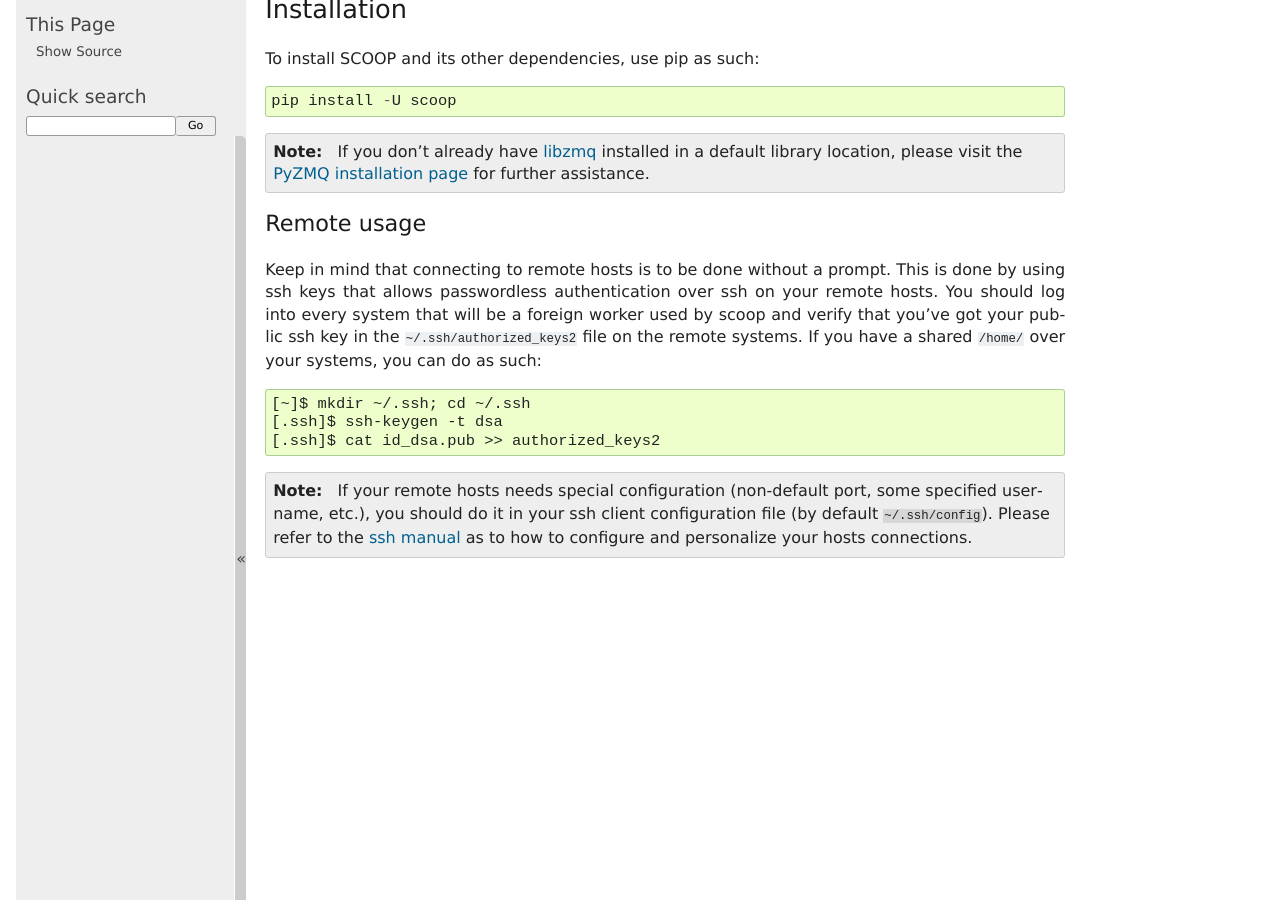
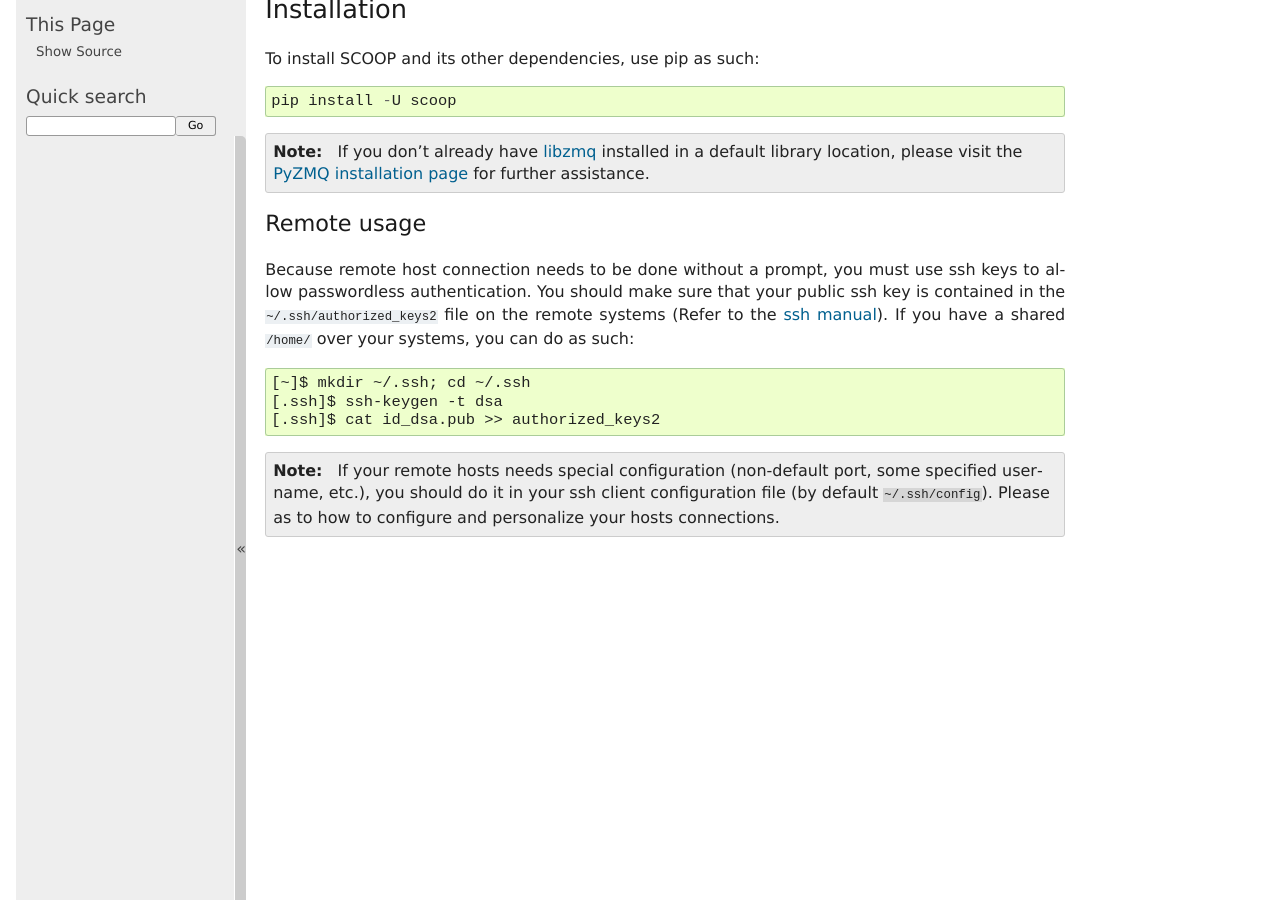
Before and after one commit to soravux/scoop, a Sphinx documentation site: the page built from doc/install.rst, in a window 1280 px wide and 900 px high, scrolled down 342 px. Built offline with Sphinx 7.4.7, drawn with Linux system fonts in a browser that asks for light colours; formulas are drawn with MathJax 3.

Commit message:
Enhanced the documentation.

```diff
--- a/doc/install.rst
+++ b/doc/install.rst
@@ -28,12 +28,10 @@ To install SCOOP and its other dependencies, use pip as such::
 Remote usage
 ~~~~~~~~~~~~
 
-Keep in mind that connecting to remote hosts is to be done without a prompt.
-This is done by using ssh keys that allows passwordless authentication over ssh
-on your remote hosts.
-You should log into every system that will be a foreign worker used by scoop and
-verify that you've got your public ssh key in the ``~/.ssh/authorized_keys2``
-file on the remote systems. If you have a shared ``/home/`` over your systems,
+Because remote host connection needs to be done without a prompt, you must use
+ssh keys to allow passwordless authentication.
+You should make sure that your public ssh key is contained in the ``~/.ssh/authorized_keys2``
+file on the remote systems (Refer to the `ssh manual <http://www.openbsd.org/cgi-bin/man.cgi?query=ssh>`_). If you have a shared ``/home/`` over your systems,
 you can do as such::
 
     [~]$ mkdir ~/.ssh; cd ~/.ssh
@@ -44,6 +42,5 @@ you can do as such::
 
     If your remote hosts needs special configuration (non-default port, some
     specified username, etc.), you should do it in your ssh client
-    configuration file (by default ``~/.ssh/config``). Please refer to the
-    `ssh manual <http://www.openbsd.org/cgi-bin/man.cgi?query=ssh>`_ as to how
+    configuration file (by default ``~/.ssh/config``). Please  as to how
     to configure and personalize your hosts connections.
```
Also changed, not shown: doc/index.rst (+8 -8 lines).
